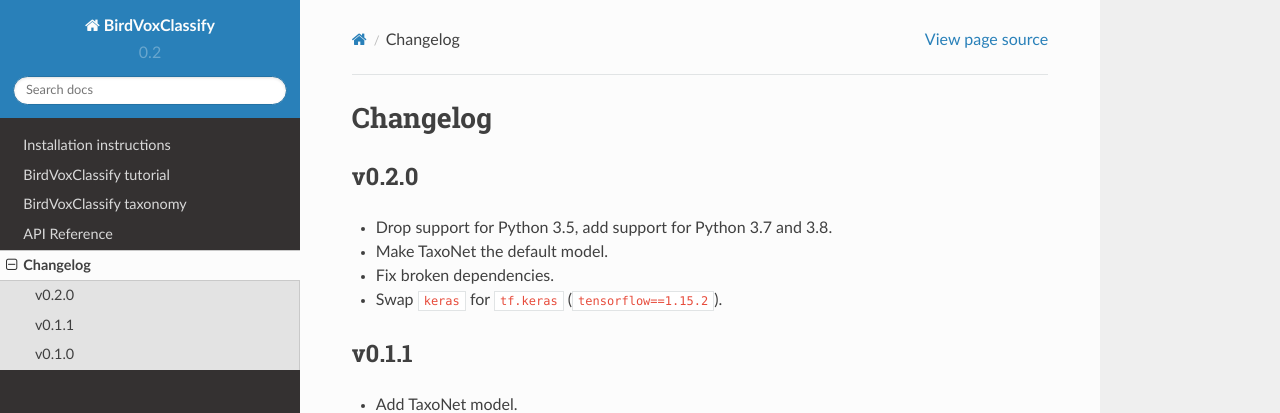
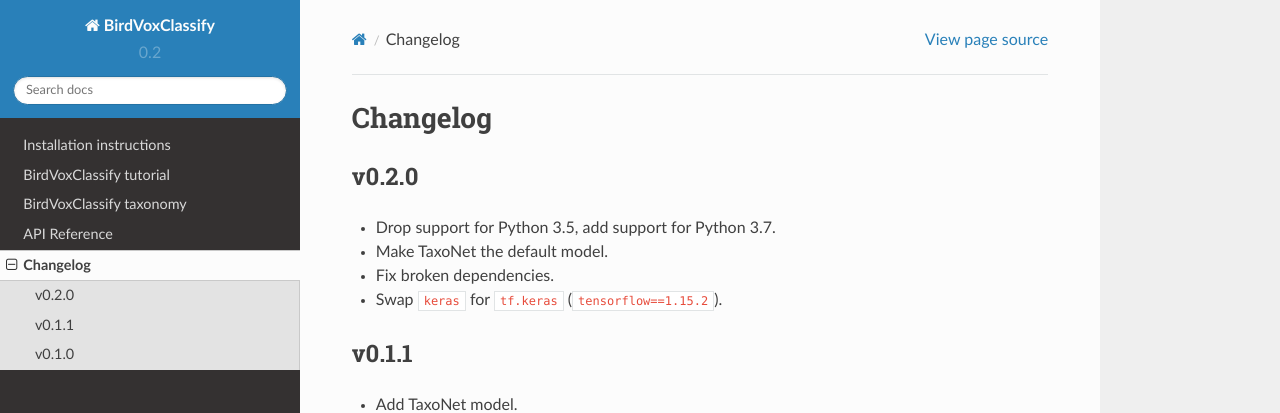
Before and after one commit to BirdVox/birdvoxclassify, a Sphinx documentation site: the page built from docs/changes.rst, in a window 1280 px wide. Shown: the top 413 px of the page. Built offline with Sphinx 7.4.7 and the Read the Docs theme 2.0.0, drawn with Linux system fonts in a browser that asks for light colours.

Commit message:
Remove support for 3.8 (not supported by TF 1.x) and update PyPI metadata

```diff
--- a/docs/changes.rst
+++ b/docs/changes.rst
@@ -4,7 +4,7 @@
 ---------
 v0.2.0
 ~~~~~~
-- Drop support for Python 3.5, add support for Python 3.7 and 3.8.
+- Drop support for Python 3.5, add support for Python 3.7.
 - Make TaxoNet the default model.
 - Fix broken dependencies.
 - Swap ``keras`` for ``tf.keras`` (``tensorflow==1.15.2``).
--- a/docs/installation.rst
+++ b/docs/installation.rst
@@ -3,6 +3,9 @@
 
 Dependencies
 ------------
+Python Versions
+^^^^^^^^^^^^^^^
+Currently, we support Python 3.6 and Python 3.7. Python 3.8 is not currently supported since TensorFlow 1.x is not supported for Python 3.8.
 
 libsndfile (Linux only)
 ^^^^^^^^^^^^^^^^^^^^^^^
@@ -35,7 +38,7 @@
 will also install the additional required dependencies if needed. To
 install the latest stable version of BirdVoxClassify using ``pip``, simply
 run
-
+Oh, Pyth
 ::
 
    pip install birdvoxclassify
--- a/setup.py
+++ b/setup.py
@@ -82,9 +82,8 @@
         'Programming Language :: Python :: 3',
         'Programming Language :: Python :: 3.6',
         'Programming Language :: Python :: 3.7',
-        'Programming Language :: Python :: 3.8',
     ],
-    keywords='tfrecord',
+    keywords='bioacoustics, audio signal processing, machine learning',
     project_urls={
         'Source': 'https://github.com/BirdVox/birdvoxclassify',
         'Tracker': 'https://github.com/BirdVox/birdvoxclassify/issues'
```
Also changed, not shown: README.md (+4 -0 lines), .travis.yml.
